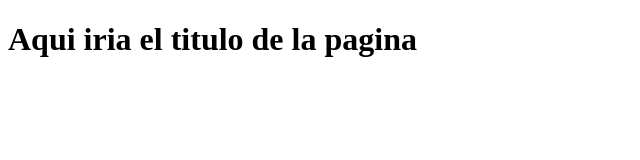
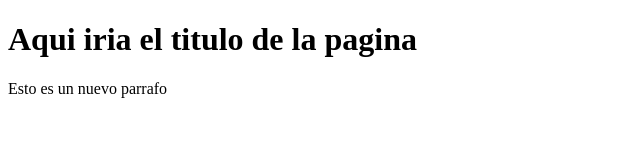
Before and after one commit to jagudelocastro19/ProyectoWebEmpresaC, a plain HTML site: page index.html in a window 1280 px wide. Shown: the whole page, without its empty margins (0-640 px from the left). Drawn offline with Linux system fonts and the light colour scheme.

Commit message:
primer parrafo

```diff
--- a/index.html
+++ b/index.html
@@ -8,5 +8,6 @@
 </head>
 <body>
   <h1>Aqui iria el titulo de la pagina</h1>
+  <p>Esto es un nuevo parrafo</p>
 </body>
 </html>
```
